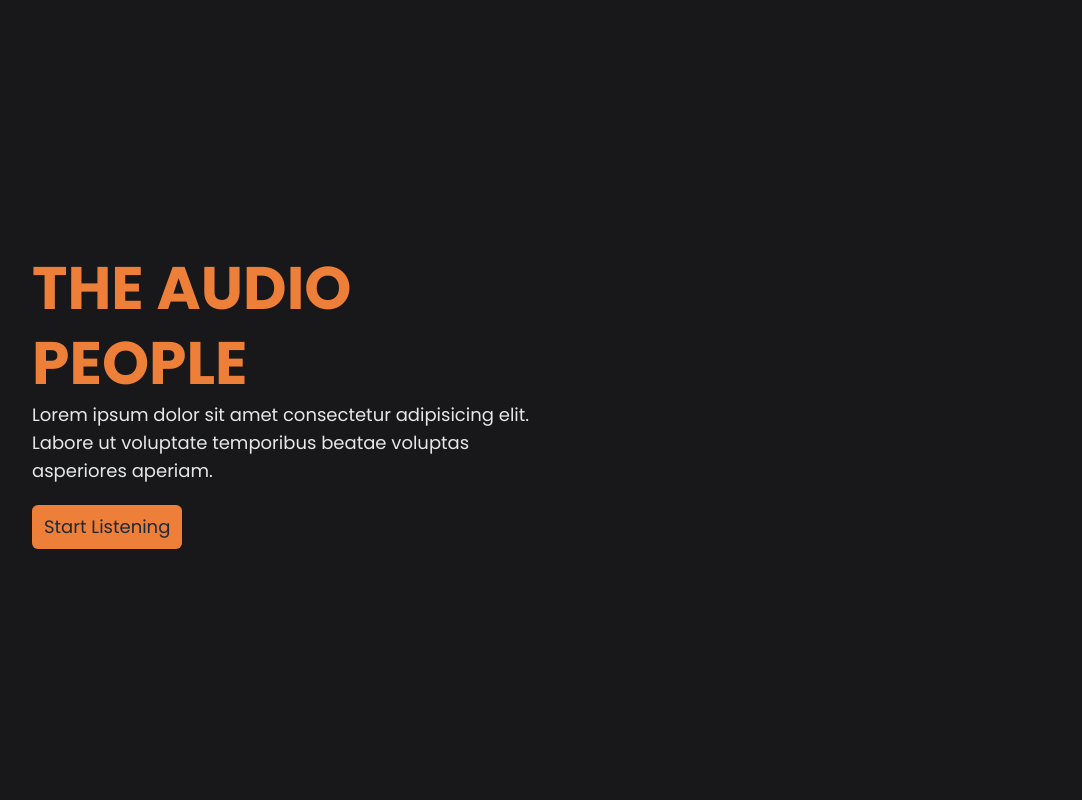
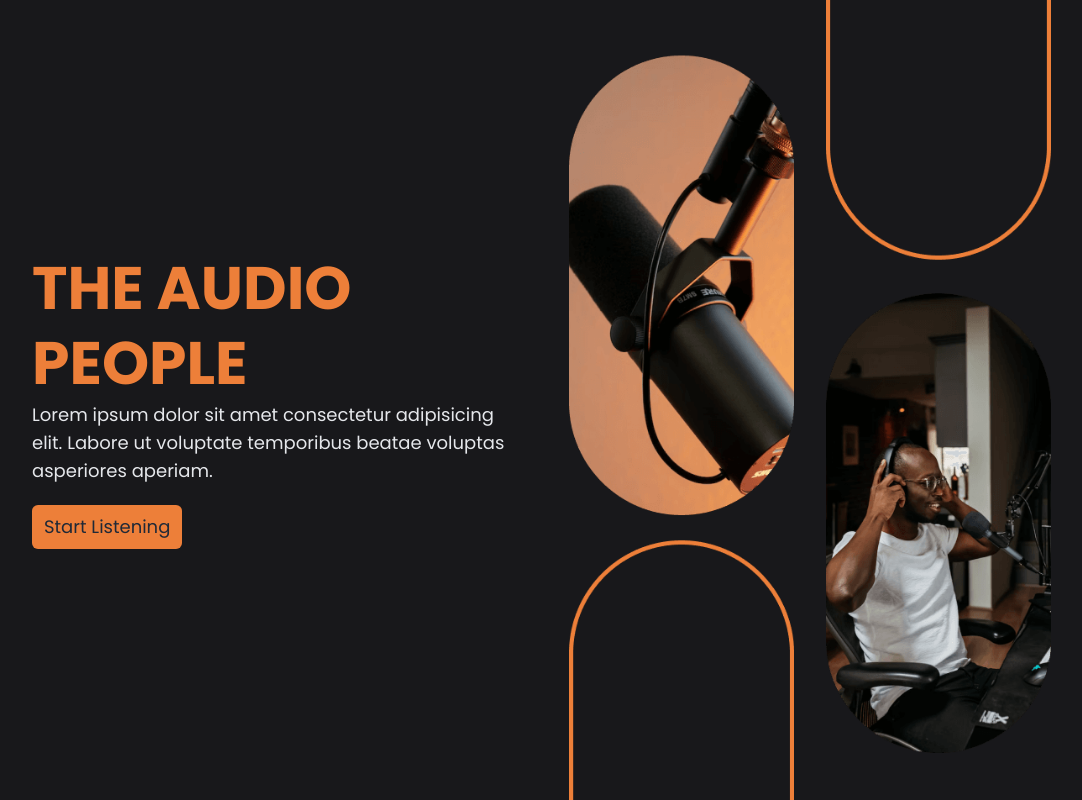
Before and after one commit to developer-rak/PodCast-TailwindCSS-Landing-Page, a website: page index.html in a window 1280 px wide. Shown: the whole page, without its empty margins (96-1178 px from the left). Drawn offline with Linux system fonts and the light colour scheme.

Commit message:
added more for hero sec ended

```diff
--- a/index.html
+++ b/index.html
@@ -15,8 +15,9 @@
 <body class="text-gray-200 bg-zinc-900 font-poppins">
     <!-- -----HERO SECTION----- -->
     <section class="flex items-center justify-center min-h-screen">
-        <div class="max-w-[1024px] w-[90%] mx-auto flex  flex-col md:flex-row">
-            <div class="flex-1">
+        <div
+            class="max-w-[1024px] w-[90%] mx-auto flex  items-center justify-center flex-col-reverse md:flex-row gap-10">
+            <div class="flex-1 text-center md:text-left">
                 <h1 class="text-4xl md:text-[60px] font-bold text-primary leading-tight uppercase">The Audio People</h1>
                 <p class="text-sm md:text-lg">Lorem ipsum dolor sit amet consectetur adipisicing elit. Labore ut
                     voluptate temporibus beatae
@@ -25,7 +26,12 @@
                 <a href="#" class="btn-primary">Start
                     Listening</a>
             </div>
-            <div class="flex-1"></div>
+            <div class="flex-1">
+                <div class="w-full h-[50vh] md:h-screen overflow-hidden relative">
+                    <img class="object-contain md:h-[150vh] w-full h-full md:absolute md:top-[-25%]"
+                        src="img/hero_section_img.png" alt="">
+                </div>
+            </div>
         </div>
     </section>
 </body>
```
Also changed, not shown: dist/output.css.
